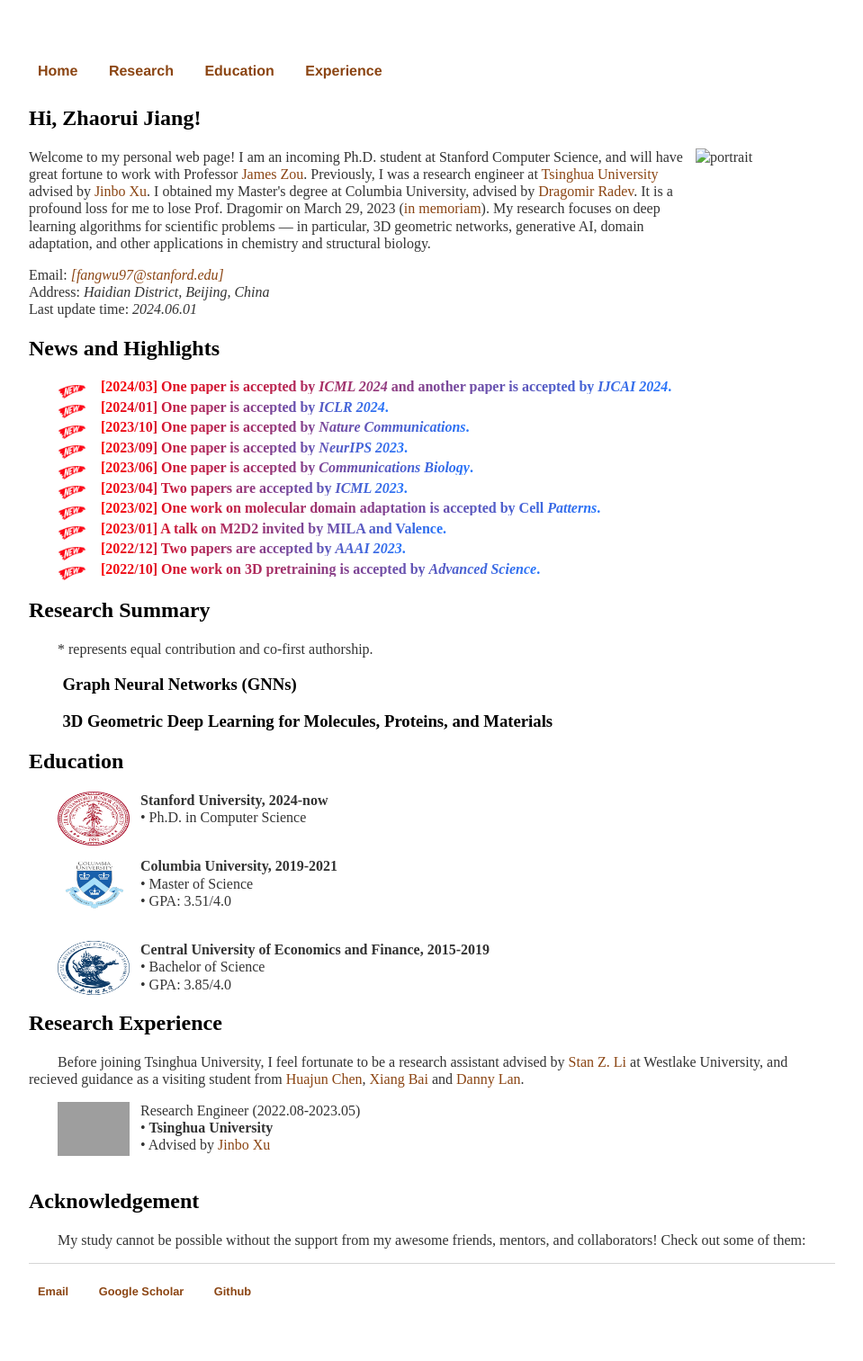
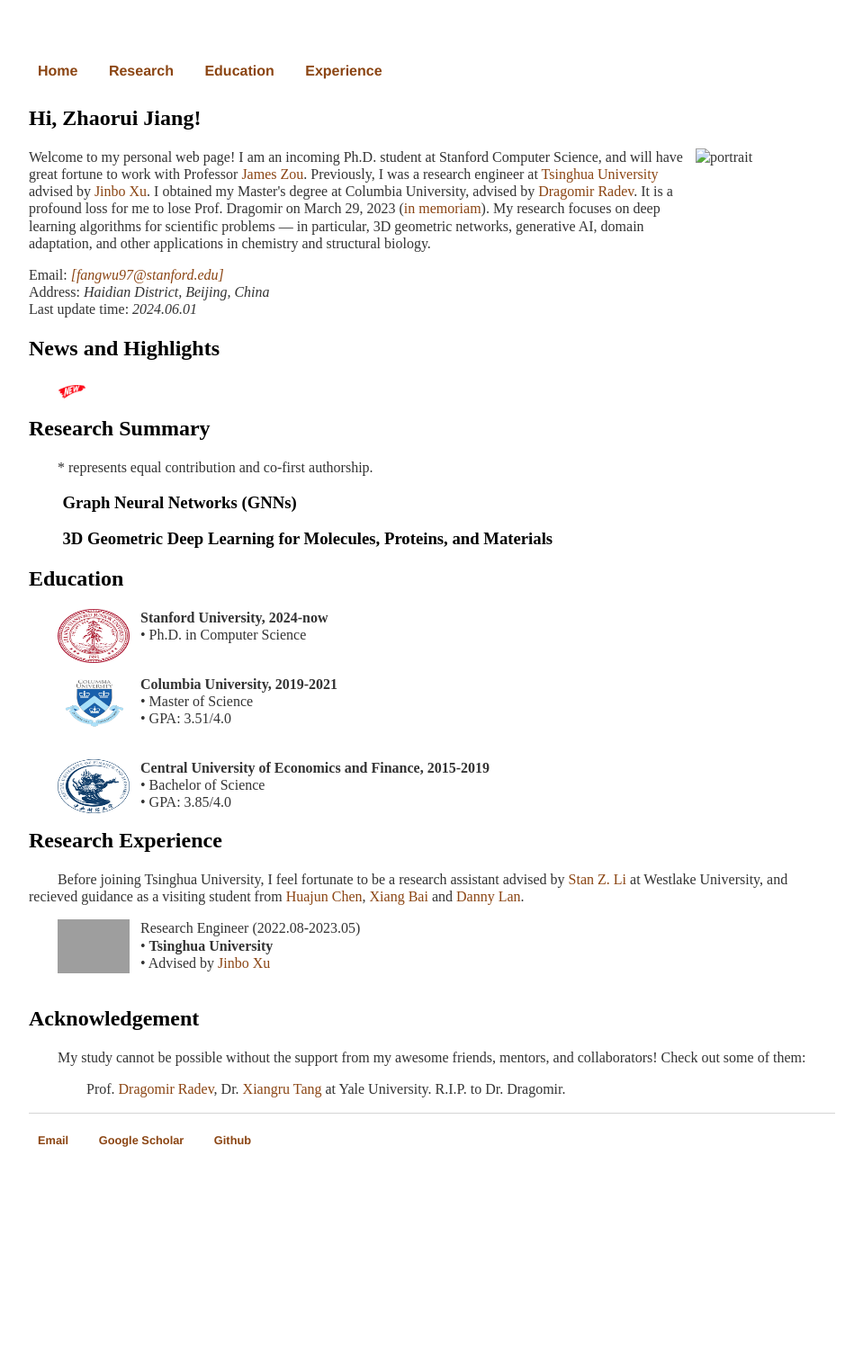
Before and after one commit to zhaorui-bi/zhaorui-bi.github.io, a Jekyll site: the page built from index.html, in a window 1280 px wide. Shown: the whole page at 90% size, without its empty margins (160-1119 px from the left). Built offline with Jekyll 4.4.1, drawn with Linux system fonts in a browser that asks for light colours; after the commit the page ends 1345 px from its top, so only the background shows below that; grey boxes are pictures that could not be loaded.

Commit message:
Update index.html

```diff
--- a/index.html
+++ b/index.html
@@ -16,36 +16,9 @@
 	<h2><a name="news"></a>News and Highlights</h2>
 		<p style="margin-left: 2em;">
 			<img src="img/new.png" align="middle" width="32" height="15"/>
-			<b  style="background-image: linear-gradient(90deg,#ff0000 0,#2575fc); -webkit-background-clip: text; -webkit-text-fill-color: transparent;">
+<!-- 			<b  style="background-image: linear-gradient(90deg,#ff0000 0,#2575fc); -webkit-background-clip: text; -webkit-text-fill-color: transparent;">
 			    &nbsp&nbsp [2024/03] One paper is accepted by <em>ICML 2024</em> and another paper is accepted by <em>IJCAI 2024</em>. <br></b>
-			<img src="img/new.png" align="middle" width="32" height="15"/>
-			<b  style="background-image: linear-gradient(90deg,#ff0000 0,#2575fc); -webkit-background-clip: text; -webkit-text-fill-color: transparent;">
-			    &nbsp&nbsp [2024/01] One paper is accepted by <em>ICLR 2024</em>. <br></b>
-			<img src="img/new.png" align="middle" width="32" height="15"/>
-			<b  style="background-image: linear-gradient(90deg,#ff0000 0,#2575fc); -webkit-background-clip: text; -webkit-text-fill-color: transparent;">
-			    &nbsp&nbsp [2023/10] One paper is accepted by <em>Nature Communications</em>. <br></b>
-			<img src="img/new.png" align="middle" width="32" height="15"/>
-			<b  style="background-image: linear-gradient(90deg,#ff0000 0,#2575fc); -webkit-background-clip: text; -webkit-text-fill-color: transparent;">
-			    &nbsp&nbsp [2023/09] One paper is accepted by <em>NeurIPS 2023</em>. <br></b>
-			<img src="img/new.png" align="middle" width="32" height="15"/>
-			<b  style="background-image: linear-gradient(90deg,#ff0000 0,#2575fc); -webkit-background-clip: text; -webkit-text-fill-color: transparent;">
-			    &nbsp&nbsp [2023/06] One paper is accepted by <em>Communications Biology</em>. <br></b>
-			<img src="img/new.png" align="middle" width="32" height="15"/>
-			<b  style="background-image: linear-gradient(90deg,#ff0000 0,#2575fc); -webkit-background-clip: text; -webkit-text-fill-color: transparent;">
-			    &nbsp&nbsp [2023/04] Two papers are accepted by <em>ICML 2023</em>. <br></b>
-			<img src="img/new.png" align="middle" width="32" height="15"/>
-			<b  style="background-image: linear-gradient(90deg,#ff0000 0,#2575fc); -webkit-background-clip: text; -webkit-text-fill-color: transparent;">
-			    &nbsp&nbsp [2023/02] One work on molecular domain adaptation is accepted by Cell <em>Patterns</em>. <br></b>
-			<img src="img/new.png" align="middle" width="32" height="15"/>
-			<b  style="background-image: linear-gradient(90deg,#ff0000 0,#2575fc); -webkit-background-clip: text; -webkit-text-fill-color: transparent;">
-			    &nbsp&nbsp [2023/01] A talk on <a href="https://m2d2.io/talks/m2d2/protmd-incorporating-conformation-flexibility-for-drug-binding-via-pretraining-on-molecular-dynamics-simulations/">M2D2</a> invited by MILA and Valence. <br></b>
-			<img src="img/new.png" align="middle" width="32" height="15"/>
-			<b  style="background-image: linear-gradient(90deg,#ff0000 0,#2575fc); -webkit-background-clip: text; -webkit-text-fill-color: transparent;">
-				&nbsp&nbsp [2022/12] Two papers are accepted by <em>AAAI 2023</em>.  <br></b>
-			<img src="img/new.png" align="middle" width="32" height="15"/>
-			<b  style="background-image: linear-gradient(90deg,#ff0000 0,#2575fc); -webkit-background-clip: text; -webkit-text-fill-color: transparent;">
-				&nbsp&nbsp [2022/10] One work on 3D pretraining is accepted by <em>Advanced Science</em>.</b>
-		</p>
+		</p>-->
 
 
 	<h2><a name="pub"></a>Research Summary</h2>
@@ -119,6 +92,6 @@
 
 	<h2><a name="exp"></a>Acknowledgement</h2>
 		<p style="text-indent: 2em;">My study cannot be possible without the support from my awesome friends, mentors, and collaborators! Check out some of them: </p>
-
+		<p style="margin-left: 4em;">Prof. <a href="https://cpsc.yale.edu/people/dragomir-radev">Dragomir Radev</a>, Dr. <a href="https://xiangrutang.github.io/">Xiangru Tang</a> at Yale University. R.I.P. to Dr. Dragomir. </p>
 
 </div><!-- /.blurb -->
```
